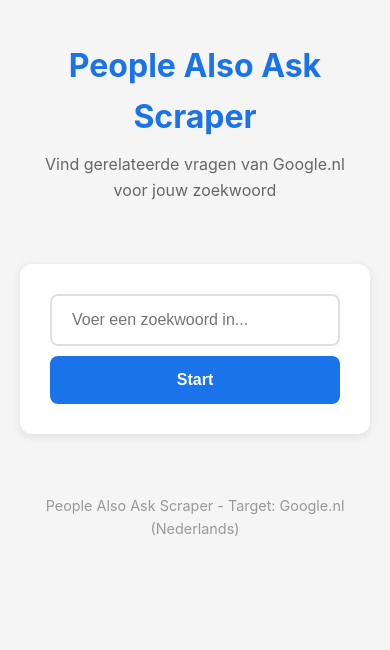
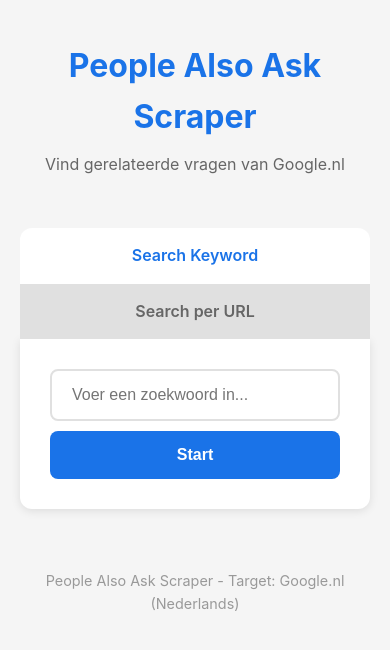
Before and after one commit to Ompank001/paa-scraper, a Flask app: page / in a window 390 px wide. Shown: the top 650 px of the page. Run offline with Flask 3, Linux system fonts and the light colour scheme.

Commit message:
Add URL search feature: extract keyword from page H1/title and search PAA

```diff
--- a/app.py
+++ b/app.py
@@ -1,13 +1,109 @@
 import os
 import csv
 import io
+import re
 from flask import Flask, render_template, request, Response, jsonify
 from serpapi import GoogleSearch
+import requests
+from bs4 import BeautifulSoup
 
 app = Flask(__name__)
 
 # Get API key from environment variable
 SERPAPI_KEY = os.environ.get("SERPAPI_KEY", "")
+
+# Allowed domains for URL search
+ALLOWED_DOMAINS = ["finerbrew.com", "de-koffiekompas.nl", "de-baardman.nl"]
+
+
+def extract_page_info(url):
+    """
+    Extract H1 header and meta title from a URL.
+    Returns a dictionary with h1, meta_title, and extracted keyword.
+    """
+    try:
+        # Validate URL domain
+        from urllib.parse import urlparse
+        parsed_url = urlparse(url)
+        domain = parsed_url.netloc.replace("www.", "")
+
+        if domain not in ALLOWED_DOMAINS:
+            raise ValueError(f"Domein niet toegestaan. Gebruik alleen: {', '.join(ALLOWED_DOMAINS)}")
+
+        # Fetch the page
+        headers = {
+            "User-Agent": "Mozilla/5.0 (Windows NT 10.0; Win64; x64) AppleWebKit/537.36 (KHTML, like Gecko) Chrome/121.0.0.0 Safari/537.36"
+        }
+        response = requests.get(url, headers=headers, timeout=10)
+        response.raise_for_status()
+
+        # Parse HTML
+        soup = BeautifulSoup(response.text, "html.parser")
+
+        # Extract H1
+        h1_tag = soup.find("h1")
+        h1_text = h1_tag.get_text(strip=True) if h1_tag else ""
+
+        # Extract meta title
+        title_tag = soup.find("title")
+        meta_title = title_tag.get_text(strip=True) if title_tag else ""
+
+        # Also try og:title as fallback
+        og_title_tag = soup.find("meta", property="og:title")
+        og_title = og_title_tag.get("content", "") if og_title_tag else ""
+
+        # Determine main keyword
+        keyword = determine_main_keyword(h1_text, meta_title, og_title)
+
+        return {
+            "h1": h1_text,
+            "meta_title": meta_title,
+            "og_title": og_title,
+            "keyword": keyword,
+            "url": url
+        }
+
+    except requests.RequestException as e:
+        raise ValueError(f"Kon de URL niet ophalen: {str(e)}")
+    except Exception as e:
+        raise ValueError(f"Fout bij verwerken URL: {str(e)}")
+
+
+def determine_main_keyword(h1, meta_title, og_title=""):
+    """
+    Determine the main keyword from H1 and meta title.
+    Priority: H1 > meta title > og:title
+    Cleans up common patterns like "| Site Name" from titles.
+    """
+    # Clean up meta title (remove site name after | or -)
+    clean_title = meta_title
+    for separator in [" | ", " - ", " – ", " — "]:
+        if separator in clean_title:
+            clean_title = clean_title.split(separator)[0].strip()
+
+    # Priority: H1 if it's meaningful, otherwise cleaned title
+    if h1 and len(h1) > 3:
+        keyword = h1
+    elif clean_title and len(clean_title) > 3:
+        keyword = clean_title
+    elif og_title and len(og_title) > 3:
+        keyword = og_title
+    else:
+        keyword = meta_title
+
+    # Clean up the keyword
+    # Remove common prefixes/suffixes
+    keyword = keyword.strip()
+
+    # Remove numbering like "Top 10", "5 beste"
+    keyword = re.sub(r"^(top\s*)?\d+\s+", "", keyword, flags=re.IGNORECASE)
+
+    # Limit length (Google works better with shorter queries)
+    words = keyword.split()
+    if len(words) > 6:
+        keyword = " ".join(words[:6])
+
+    return keyword.strip()
 
 
 def is_relevant_question(question, keyword):
@@ -202,7 +298,57 @@ def index():
             except Exception as e:
                 error = f"Er is een fout opgetreden: {str(e)}"
 
-    return render_template("index.html", results=results, keyword=keyword, error=error)
+    return render_template("index.html", results=results, keyword=keyword, error=error, active_tab="keyword")
+
+
+@app.route("/url", methods=["GET", "POST"])
+def url_search():
+    """URL-based search: extract keyword from page and search PAA."""
+    results = None
+    url = ""
+    keyword = ""
+    page_info = None
+    error = None
+
+    if request.method == "POST":
+        url = request.form.get("url", "").strip()
+
+        if not url:
+            error = "Vul een URL in."
+        elif not SERPAPI_KEY:
+            error = "SERPAPI_KEY is niet geconfigureerd."
+        else:
+            # Add https:// if missing
+            if not url.startswith("http"):
+                url = "https://" + url
+
+            try:
+                # Extract page info
+                page_info = extract_page_info(url)
+                keyword = page_info["keyword"]
+
+                if not keyword:
+                    error = "Kon geen zoekwoord bepalen uit de pagina."
+                else:
+                    # Search PAA with extracted keyword
+                    results = scrape_people_also_ask(keyword)
+                    if not results:
+                        error = "Geen 'Mensen vragen ook' vragen gevonden voor dit zoekwoord."
+
+            except ValueError as e:
+                error = str(e)
+            except Exception as e:
+                error = f"Er is een fout opgetreden: {str(e)}"
+
+    return render_template(
+        "index.html",
+        results=results,
+        keyword=keyword,
+        url=url,
+        page_info=page_info,
+        error=error,
+        active_tab="url"
+    )
 
 
 @app.route("/download-csv", methods=["POST"])
--- a/requirements.txt
+++ b/requirements.txt
@@ -1,3 +1,5 @@
 flask==3.0.0
 google-search-results==2.4.2
 gunicorn==21.2.0
+requests==2.31.0
+beautifulsoup4==4.12.2
--- a/templates/index.html
+++ b/templates/index.html
@@ -26,7 +26,7 @@
 
         header {
             text-align: center;
-            margin-bottom: 40px;
+            margin-bottom: 30px;
             padding: 20px;
         }
 
@@ -41,10 +41,41 @@
             font-size: 1rem;
         }
 
+        /* Tabs */
+        .tabs {
+            display: flex;
+            gap: 0;
+            margin-bottom: 0;
+        }
+
+        .tab {
+            flex: 1;
+            padding: 15px 20px;
+            text-align: center;
+            background: #e0e0e0;
+            border: none;
+            cursor: pointer;
+            font-size: 1rem;
+            font-weight: 600;
+            color: #666;
+            text-decoration: none;
+            transition: all 0.3s;
+            border-radius: 12px 12px 0 0;
+        }
+
+        .tab:hover {
+            background: #d0d0d0;
+        }
+
+        .tab.active {
+            background: white;
+            color: #1a73e8;
+        }
+
         .search-form {
             background: white;
             padding: 30px;
-            border-radius: 12px;
+            border-radius: 0 0 12px 12px;
             box-shadow: 0 2px 10px rgba(0,0,0,0.1);
             margin-bottom: 30px;
         }
@@ -247,6 +337,18 @@
             .btn {
                 width: 100%;
             }
+
+            .tabs {
+                flex-direction: column;
+            }
+
+            .tab {
+                border-radius: 0;
+            }
+
+            .tab:first-child {
+                border-radius: 12px 12px 0 0;
+            }
         }
     </style>
 </head>
@@ -254,10 +356,48 @@
     <div class="container">
         <header>
             <h1>People Also Ask Scraper</h1>
-            <p class="subtitle">Vind gerelateerde vragen van Google.nl voor jouw zoekwoord</p>
+            <p class="subtitle">Vind gerelateerde vragen van Google.nl</p>
         </header>
 
+        <!-- Tabs -->
+        <div class="tabs">
+            <a href="/" class="tab {{ 'active' if active_tab == 'keyword' or not active_tab else '' }}">
+                Search Keyword
+            </a>
+            <a href="/url" class="tab {{ 'active' if active_tab == 'url' else '' }}">
+                Search per URL
+            </a>
+        </div>
+
         <div class="search-form">
+            {% if active_tab == 'url' %}
+            <!-- URL Search Form -->
+            <form method="POST" action="/url" id="searchForm">
+                <div class="form-group">
+                    <input
+                        type="text"
+                        name="url"
+                        class="keyword-input"
+                        placeholder="Voer een URL in..."
+                        value="{{ url or '' }}"
+                        required
+                        autocomplete="off"
+                    >
+                    <button type="submit" class="btn btn-primary" id="submitBtn">
+                        Analyseer
+                    </button>
+                </div>
+                <div class="form-help">
+                    <p>Toegestane domeinen:</p>
+                    <div class="allowed-domains">
+                        <span class="domain-tag">finerbrew.com</span>
+                        <span class="domain-tag">de-koffiekompas.nl</span>
+                        <span class="domain-tag">de-baardman.nl</span>
+                    </div>
+                </div>
+            </form>
+            {% else %}
+            <!-- Keyword Search Form -->
             <form method="POST" action="/" id="searchForm">
                 <div class="form-group">
                     <input
@@ -284,6 +425,24 @@
         {% if error %}
         <div class="error">
             {{ error }}
+        </div>
+        {% endif %}
+
+        {% if page_info %}
+        <div class="page-info">
+            <h3>Pagina-analyse</h3>
+            <div class="page-info-item">
+                <span class="page-info-label">H1:</span>
+                <span class="page-info-value">{{ page_info.h1 or '(niet gevonden)' }}</span>
+            </div>
+            <div class="page-info-item">
+                <span class="page-info-label">Meta title:</span>
+                <span class="page-info-value">{{ page_info.meta_title or '(niet gevonden)' }}</span>
+            </div>
+            <div class="page-info-item">
+                <span class="page-info-label">Zoekwoord:</span>
+                <span class="page-info-keyword">{{ page_info.keyword }}</span>
+            </div>
         </div>
         {% endif %}
 
@@ -363,7 +522,7 @@
         document.getElementById('searchForm').addEventListener('submit', function() {
             document.getElementById('loading').classList.add('active');
             document.getElementById('submitBtn').disabled = true;
-            document.getElementById('submitBtn').textContent = 'Zoeken...';
+            document.getElementById('submitBtn').textContent = 'Bezig...';
         });
     </script>
 </body>
```
Also changed, not shown: other parts of templates/index.html (+60 -0 lines).
